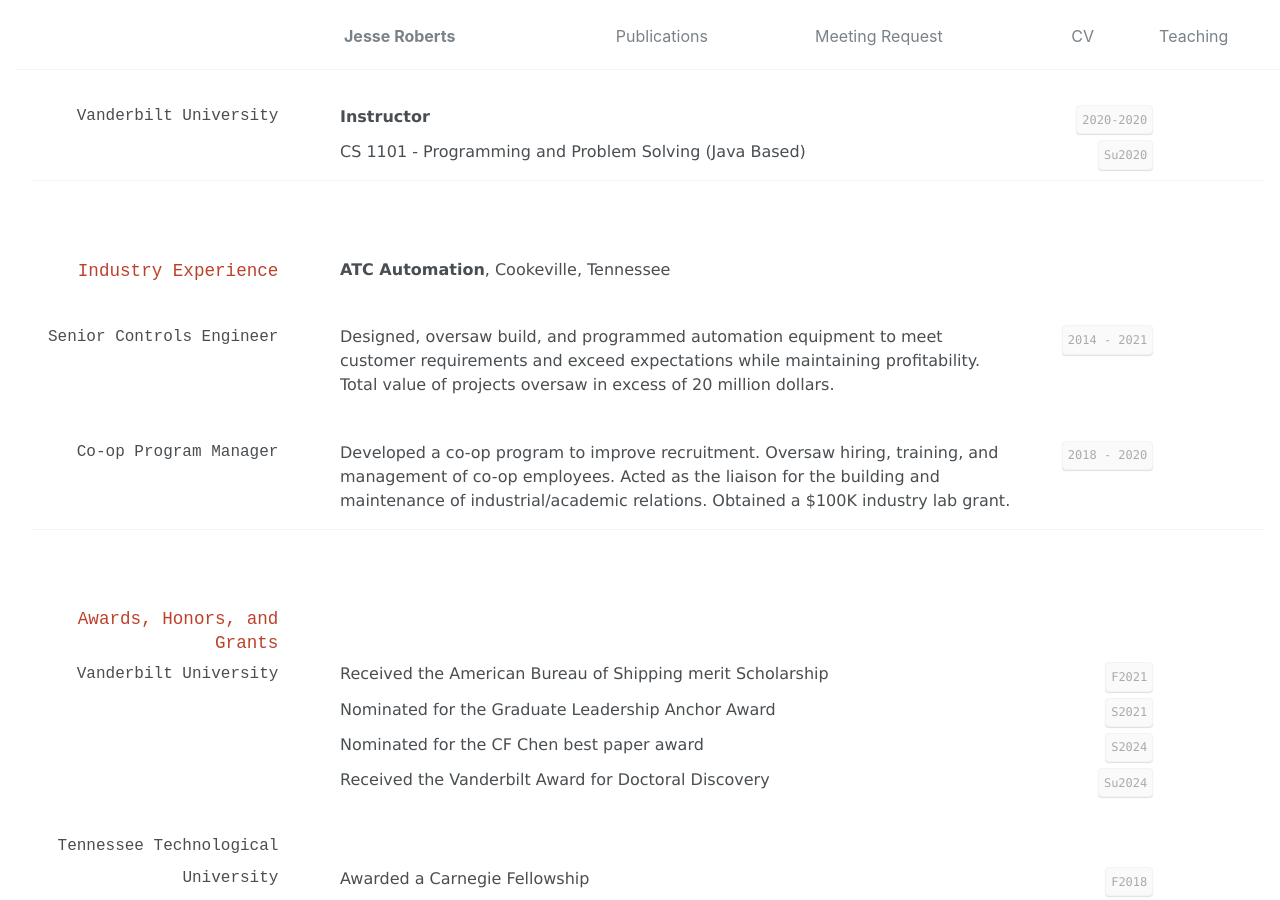
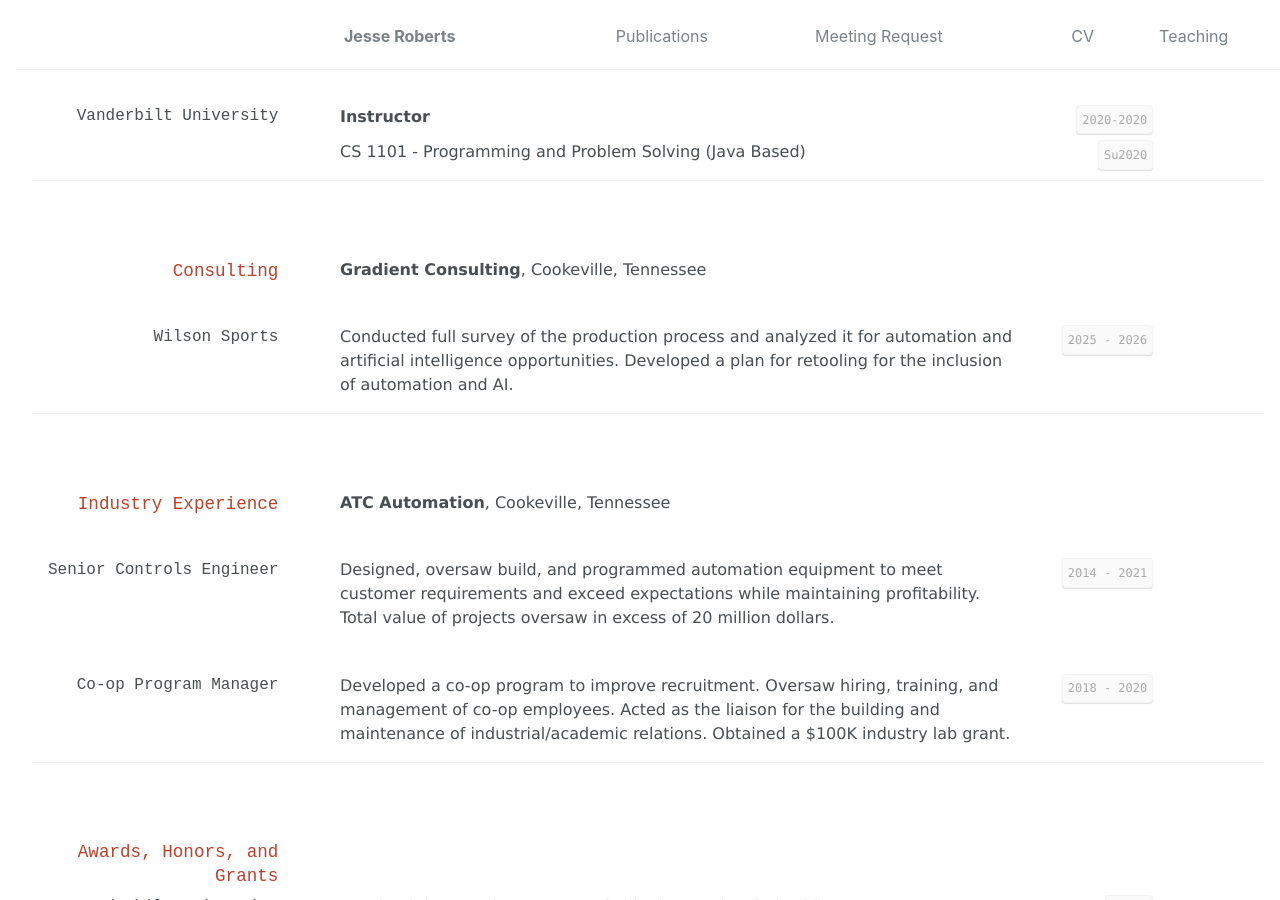
Before and after one commit to JesseTNRoberts/JesseTNRoberts.github.io, a Jekyll site: the page built from _pages/cv.md, in a window 1280 px wide and 900 px high, scrolled down 1263 px. Built offline with Jekyll 4.4.1, drawn with Linux system fonts in a browser that asks for light colours.

Commit message:
CV update

```diff
--- a/_pages/cv.md
+++ b/_pages/cv.md
@@ -82,6 +82,17 @@ ECE 3540 - Physical Electronics
 
 `Su2020`
 CS 1101 - Programming and Problem Solving (Java Based)
+
+
+---
+
+## Consulting
+
+**Gradient Consulting**, Cookeville, Tennessee
+
+### Wilson Sports
+`2025 - 2026`
+Conducted full survey of the production process and analyzed it for automation and artificial intelligence opportunities. Developed a plan for retooling for the inclusion of automation and AI.
 
 ---
 
```
